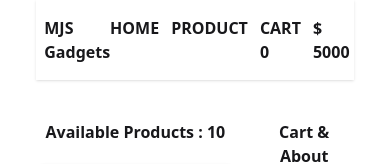
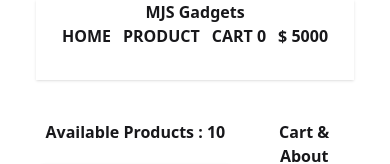
Before and after one commit to sadhin28/project-3, a React (Vite) app: page / in a window 390 px wide. Shown: the top 164 px of the page. Built offline with nearby package versions, Linux system fonts and the light colour scheme.

Commit message:
add grid

```diff
--- a/src/components/Navbar/Navbar.jsx
+++ b/src/components/Navbar/Navbar.jsx
@@ -4,11 +4,11 @@ const Navbar = ({selectedProduct,price}) => {
 
     return (
 
-        <div className="flex  items-center justify-between content-center shadow-sm px-2 h-20">
+        <div className="  md:flex  md:items-center md:justify-between md:content-center shadow-sm px-2 h-20">
 
-            <div>
-                <h1 className='font-bold  lg:text-3xl md:text-2xl'>MJS Gadgets</h1>
-            </div>
+
+                <h1 className=' text-center font-bold  lg:text-3xl md:text-2xl'>MJS Gadgets</h1>
+
 
             <div className=''>
 
```
